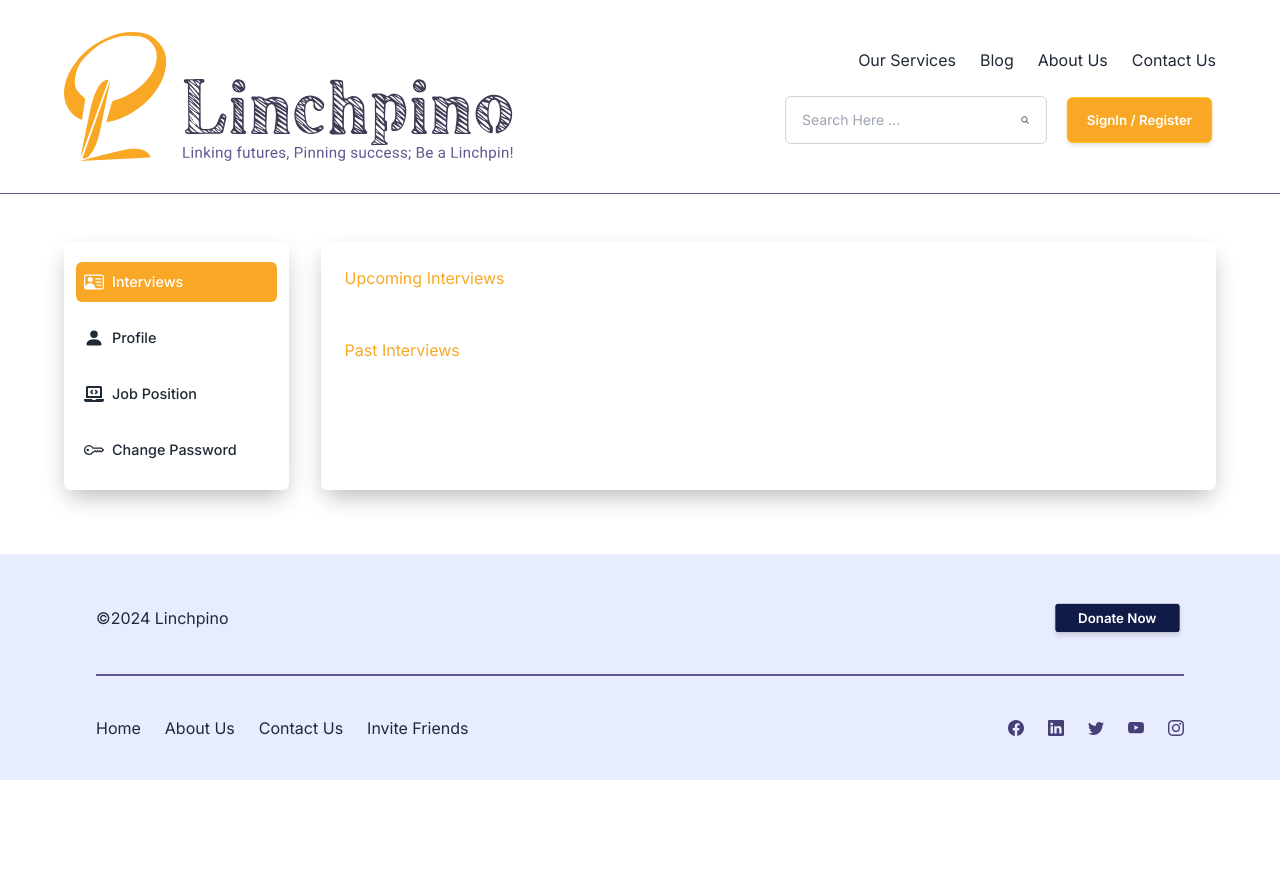
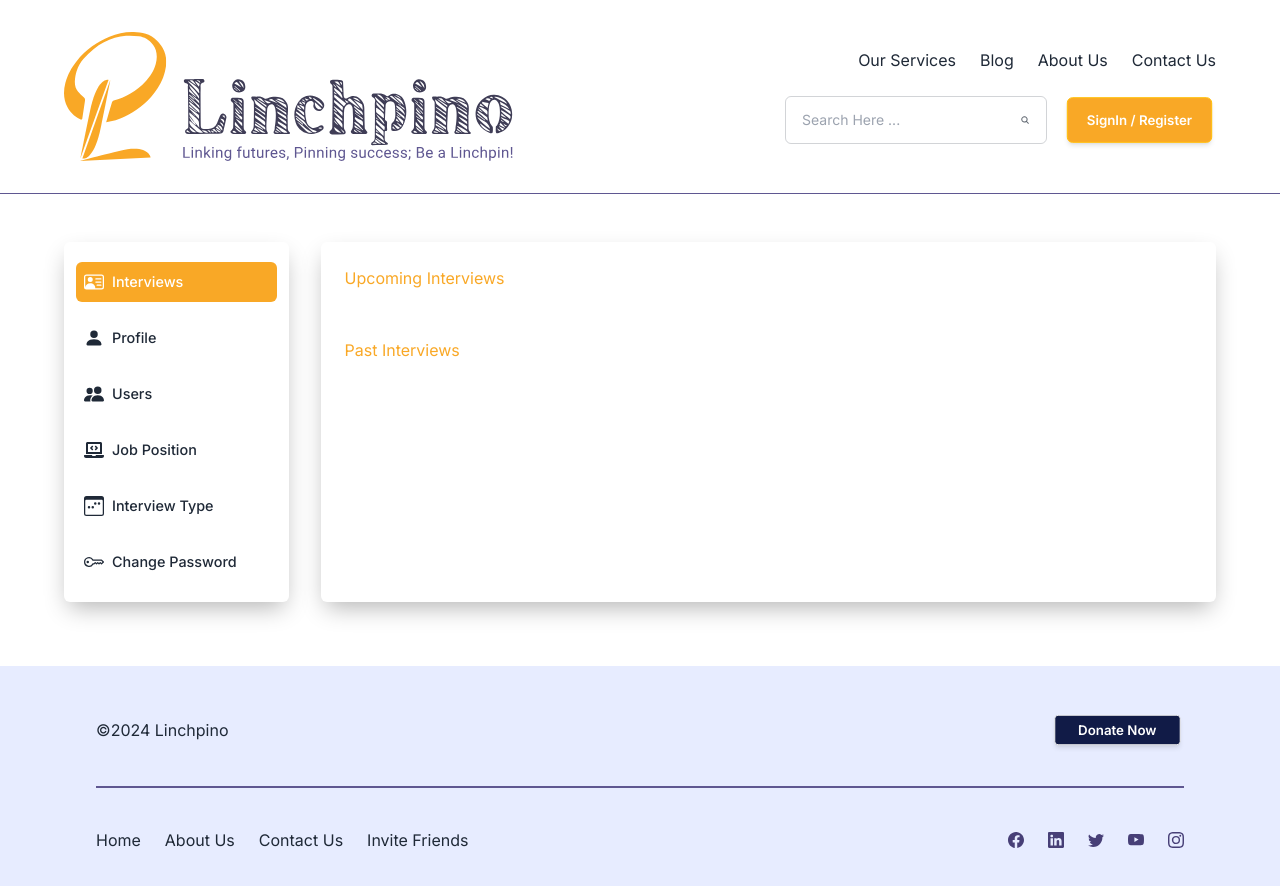
Before and after one commit to linchpino/linchpino-ui, a Next.js app: page /panel/interviews in a window 1280 px wide. Shown: the top 886 px of the page. Before the commit the page ends 800 px from the top, so only its background shows below. Built offline with nearby package versions, Linux system fonts and the light colour scheme.

Commit message:
199: Add CRUDs buttons.

```diff
--- a/src/containers/panel/Sidebar.tsx
+++ b/src/containers/panel/Sidebar.tsx
@@ -1,16 +1,19 @@
 'use client';
 import Link from 'next/link';
-import { usePathname } from 'next/navigation';
-import {BsFillPersonFill, BsPersonVcard, BsPeopleFill, BsKey} from 'react-icons/bs'
-import { FaLaptopCode } from "react-icons/fa";
+import {usePathname} from 'next/navigation';
+import {BsFillPersonFill, BsPersonVcard, BsPeopleFill, BsKey, BsCalendar3Week} from 'react-icons/bs'
+import {FaLaptopCode} from "react-icons/fa";
 
 const Sidebar = () => {
     const pathname = usePathname();
     const links = [
-        { href: '/panel/interviews', label: 'Interviews',icon:<BsPersonVcard size={20}/>},
-        { href: '/panel/profile', label: 'Profile',icon:<BsFillPersonFill size={20}/>},
-        { href: '/panel/job-position', label: 'Job Position',icon:<FaLaptopCode size={20}/>},
-        { href: '/panel/change-password', label: 'Change Password',icon:<BsKey size={20}/>},
+        {href: '/panel/interviews', label: 'Interviews', icon: <BsPersonVcard size={20}/>},
+        {href: '/panel/profile', label: 'Profile', icon: <BsFillPersonFill size={20}/>},
+        {href: '/panel/users', label: 'Users', icon: <BsPeopleFill size={20}/>},
+        {href: '/panel/job-position', label: 'Job Position', icon: <FaLaptopCode size={20}/>},
+        {href: '/panel/interview-type', label: 'Interview Type', icon: <BsCalendar3Week size={20}/>},
+        {href: '/panel/change-password', label: 'Change Password', icon: <BsKey size={20}/>},
+
     ];
 
     return (
```
